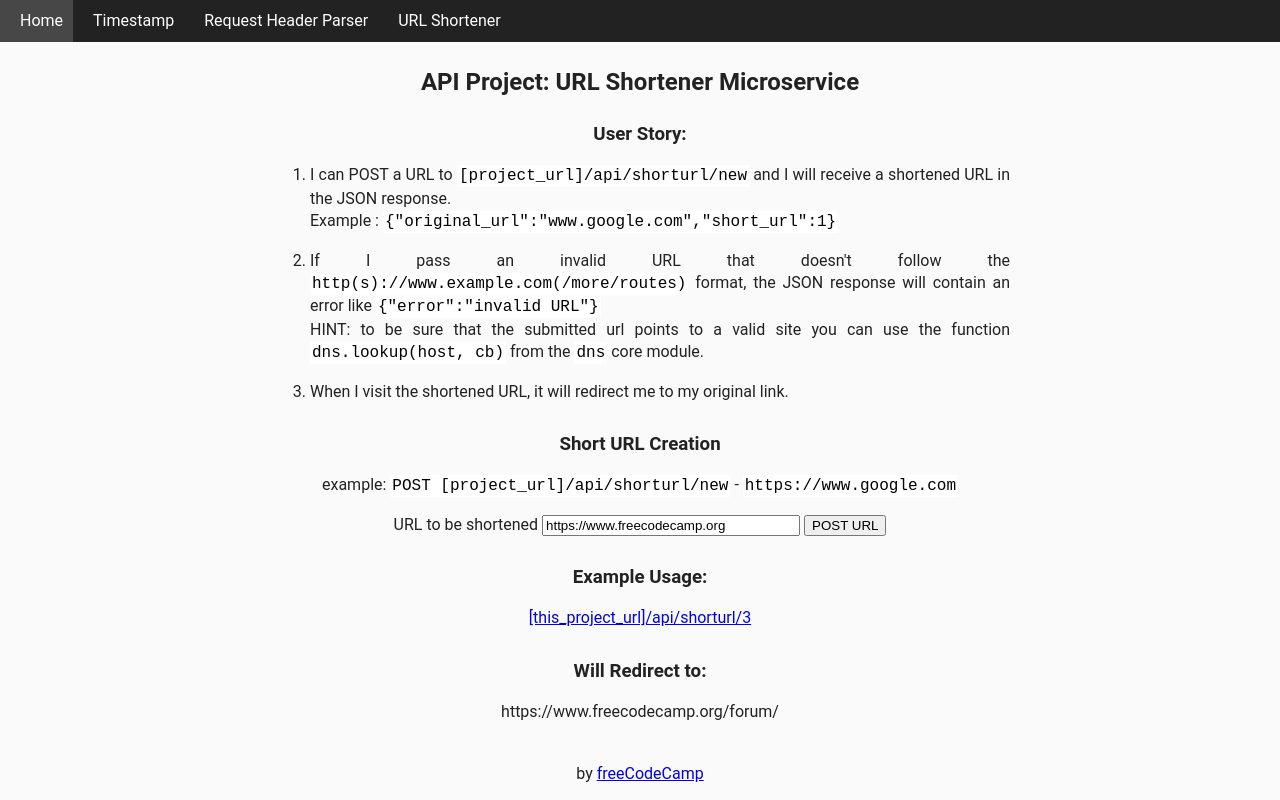
After one commit to ulyavrubel/fcc-api-projects, a Node server app: page /url-shortener in a window 1280 px wide. The commit adds this page. Run offline with Node 20, Linux system fonts and the light colour scheme; some libraries are stand-ins or nearby versions.

Commit message:
added url shortener

```diff
--- a/package.json
+++ b/package.json
@@ -17,9 +17,12 @@
   },
   "homepage": "https://github.com/ulyavrubel/fcc-api-projects#readme",
   "dependencies": {
+    "body-parser": "^1.19.0",
     "cors": "^2.8.5",
+    "dotenv": "^8.2.0",
     "express": "^4.17.1",
     "ip": "^1.1.5",
+    "mongoose": "^5.9.5",
     "path": "^0.12.7"
   }
 }
--- a/public/style.css
+++ b/public/style.css
@@ -23,10 +23,11 @@ nav ul {
   display: flex;
   flex-direction: row;
   margin: 0;
+  padding: 0;
 }
 
 nav ul li {
-  padding: 10px;
+  padding: 10px 10px 10px 20px;
   margin: 0;
 }
 
@@ -88,3 +89,7 @@ li {
 #main-page-ul li a {
   color: #222;
 }
+
+#url_input {
+  width: 250px;
+}
--- a/public/timestamp.html
+++ b/public/timestamp.html
@@ -16,8 +16,11 @@
                 <a href="/timestamp">Timestamp</a>
             </li>
             <li>
-                <a href="/whoami">Request header parser</a>
+                <a href="/whoami">Request Header Parser</a>
             </li>
+            <li>
+              <a href="/url-shortener">URL Shortener</a>
+          </li>
         </ul>
       </nav>
     <div class="container">
--- /dev/null
+++ b/public/url-shortener.html
@@ -0,0 +1,60 @@
+<!DOCTYPE html>
+<html lang="en">
+  <head>
+    <meta charset="UTF-8" />
+    <meta name="viewport" content="width=device-width, initial-scale=1.0" />
+    <title>fCC API projects</title>
+    <link href="style.css" rel="stylesheet" type="text/css"></link>
+  </head>
+  <body>
+    <nav>
+        <ul>
+            <li>
+                <a href="/">Home</a>
+            </li>
+            <li>
+                <a href="/timestamp">Timestamp</a>
+            </li>
+            <li>
+                <a href="/whoami">Request Header Parser</a>
+            </li>
+            <li>
+                <a href="/url-shortener">URL Shortener</a>
+            </li>
+        </ul>
+      </nav>
+      <div class="container">
+        <h2>API Project: URL Shortener Microservice</h2>
+        <h3>User Story: </h3>
+        <ol class="user-stories">
+          <li>I can POST a URL to <code>[project_url]/api/shorturl/new</code> and I will receive a shortened URL in the JSON response.<br>Example : <code>{"original_url":"www.google.com","short_url":1}</code></li>
+          <li>If I pass an invalid URL that doesn't follow the <code>http(s)://www.example.com(/more/routes)</code> format, the JSON response will contain an error like <code>{"error":"invalid URL"}</code><br>
+          HINT: to be sure that the submitted url points to a valid site you can use the function <code>dns.lookup(host, cb)</code> from the <code>dns</code> core module.</li>
+          <li>When I visit the shortened URL, it will redirect me to my original link.</li>
+        </ol>
+
+        <h3>Short URL Creation </h3>
+        <p>
+          example: <code>POST [project_url]/api/shorturl/new</code> - <code>https://www.google.com</code>
+        </p>
+        <form action="api/shorturl/new" method="POST">
+          <label for="url_input">URL to be shortened</label>
+          <input id="url_input" type="text" name="url" value="https://www.freecodecamp.org">
+          <input type="submit" value="POST URL">
+        </form>
+        <h3>Example Usage:</h3>
+        <a href="https://thread-paper.glitch.me/api/shorturl/3">
+          [this_project_url]/api/shorturl/3
+        </a>
+
+        <h3>Will Redirect to:</h3>
+        <p>https://www.freecodecamp.org/forum/</p>
+      </div>
+      <div class="footer">
+        <p>
+          by <a href="https://www.freecodecamp.org">freeCodeCamp</a>
+        </p>
+      </div>
+
+  </body>
+</html>
--- a/public/whoami.html
+++ b/public/whoami.html
@@ -16,8 +16,11 @@
                 <a href="/timestamp">Timestamp</a>
             </li>
             <li>
-                <a href="/whoami">Request header parser</a>
+                <a href="/whoami">Request Header Parser</a>
             </li>
+            <li>
+              <a href="/url-shortener">URL Shortener</a>
+          </li>
         </ul>
       </nav>
       <div class="container">
--- a/server.js
+++ b/server.js
@@ -1,8 +1,13 @@
 const express = require("express");
 const cors = require("cors");
 const ip = require("ip");
+const mongoose = require("mongoose");
+const dotenv = require("dotenv");
+const bodyParser = require("body-parser");
+const dns = require("dns");
 
 const app = express();
+dotenv.config();
 
 app.use(cors({ optionSuccessStatus: 200 }));
 app.use(express.static("public"));
@@ -17,6 +22,10 @@ app.route("/timestamp").get(function(req, res) {
 
 app.route("/whoami").get(function(req, res) {
   res.sendFile(__dirname + "/public/whoami.html");
+});
+
+app.route("/url-shortener").get(function(req, res) {
+  res.sendFile(__dirname + "/public/url-shortener.html");
 });
 
 //Project 1 - Timestamp Microservice - get route parameter input from the client
@@ -55,4 +64,32 @@ app.get("/api/whoami/check", function(req, res) {
   res.json({ ipaddress: ipaddress, language: lang, software: soft });
 });
 
+//project3 - url shortener
+
+mongoose
+  .connect(
+    `mongodb+srv://${process.env.DB_USER}:${process.env.DB_PASS}@cluster0-xgb1n.mongodb.net/test?retryWrites=true&w=majority`,
+    {
+      useNewUrlParser: true,
+      useUnifiedTopology: true
+    },
+    () => {
+      console.log(mongoose.connection.readyState); //0: disconnected 1: connected 2: connecting 3: disconnecting
+    }
+  )
+  .catch(err => {
+    console.log(err);
+  });
+
+// create application/x-www-form-urlencoded parser
+var urlencodedParser = bodyParser.urlencoded({ extended: false });
+
+app.post("/api/shorturl/new", urlencodedParser, function(req, res) {
+  console.log(req.body.url);
+  dns.lookup(req.body.url, function(err, addresses, family) {
+    console.log(err, addresses, family);
+  });
+  res.json({ original_url: req.body.url, short_url: "???" });
+});
+
 app.listen(3000);
```
Also changed, not shown: public/index.html (+7 -1 lines), 2 other files.
